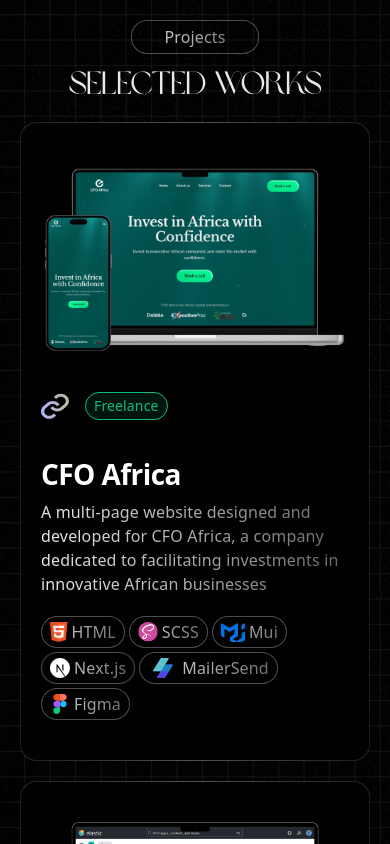
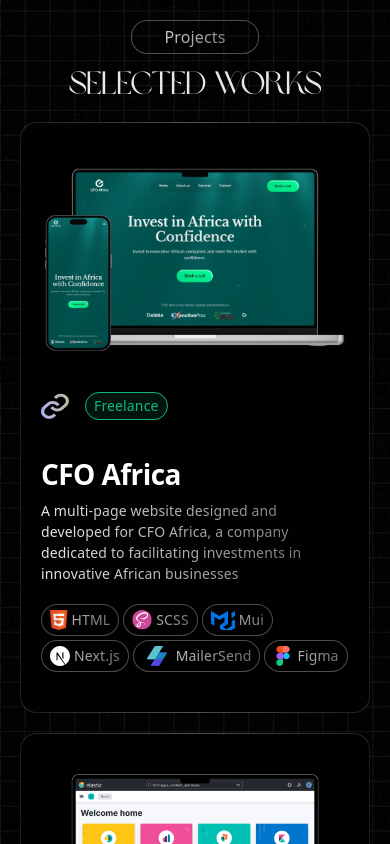
Before and after one commit to VriaA/portfolio, a React (Vite) app: page / in a window 390 px wide. Shown: the part 1280-2124 px from the top of the page. Built offline with nearby package versions, Linux system fonts and the light colour scheme; a web font is replaced by a local one.

Commit message:
add position sticky to all projects

```diff
--- a/src/components/AppLayout.tsx
+++ b/src/components/AppLayout.tsx
@@ -1,25 +1,25 @@
-import { Outlet, useLocation } from "react-router-dom"
-import { useEffect } from "react"
-import Header from "@/components/Header"
-import AppContextProvider from "@/contexts/AppContext"
-import Footer from "@/components/Footer"
-import useScrollToSectionOnHashChange from "@/hooks/useScrollToSectionOnHashChange"
+import { Outlet, useLocation } from "react-router-dom";
+import { useEffect } from "react";
+import Header from "@/components/Header";
+import AppContextProvider from "@/contexts/AppContext";
+import Footer from "@/components/Footer";
+import useScrollToSectionOnHashChange from "@/hooks/useScrollToSectionOnHashChange";
 import { gsap } from "gsap";
 import { useGSAP } from "@gsap/react";
 
 export default function AppLayout() {
-    const location = useLocation()
-    useScrollToSectionOnHashChange()
+    const location = useLocation();
+    useScrollToSectionOnHashChange();
     gsap.registerPlugin(useGSAP);
 
     useEffect(() => {
-        if (location.hash) return
-        window.scrollTo(0, 0)
-    }, [location])
+        if (location.hash) return;
+        window.scrollTo(0, 0);
+    }, [location]);
 
     return (
-        <div className="relative flex flex-col items-center w-full overflow-hidden bg-black px-5 md:px-20">
-            <div className="absolute inset-0 mx-auto z-[1] left-[-1px] top-[-1px] min-w-[1440px] h-full site-bg"></div>
+        <div className="relative flex flex-col items-center w-full bg-black px-5 md:px-20">
+            <div className="absolute inset-0 mx-auto z-[1] left-[-1px] top-[-1px] w-full h-full site-bg"></div>
             <AppContextProvider>
                 <Header />
                 <main className="flex flex-col pt-20 w-full max-w-[1440px]">
@@ -28,5 +28,5 @@ export default function AppLayout() {
                 <Footer />
             </AppContextProvider>
         </div>
-    )
+    );
 }
--- a/src/components/Project/Project.tsx
+++ b/src/components/Project/Project.tsx
@@ -1,6 +1,9 @@
 import { ProjectData } from "@/types/project";
 import GlowingDot from "../GlowingDot";
 import ProjectLinks from "./ProjectLinks";
+import { useLocation } from "react-router-dom";
+import { useContext } from "react";
+import { AppContext, TAppContext } from "@/contexts/AppContext";
 
 export default function Project({
     project,
@@ -20,10 +23,16 @@ export default function Project({
         isFreelance,
         isTeam,
     } = project;
+    const { viewport } = useContext(AppContext) as TAppContext;
+    const location = useLocation();
+    const isProjectsPage = location.pathname === "/projects";
+    const top = viewport.isMobile || isProjectsPage ? 96 : 96 + 80 * index;
+
     return (
         <div
             key={`project-${index + 1}`}
-            className="flex flex-col items-center lg:w-[calc(50%-20px)] xl:w-full bg-metallic-gradient p-[1px] rounded-2xl overflow-hidden">
+            className={`sticky flex-none flex flex-col items-center lg:w-[calc(50%-20px)] xl:w-full bg-metallic-gradient p-[1px] rounded-2xl overflow-hidden`}
+            style={{ top: top }}>
             <div className="flex flex-col xl:flex-row gap-10 items-center xl:items-end xl:justify-between w-full h-full bg-black rounded-2xl px-5 md:px-10 py-10">
                 <img
                     className={`${
@@ -51,7 +60,7 @@ export default function Project({
                         <h4 className="font-satoshi font-bold text-[28px] lg:text-5xl leading-none -tracking-[.02em]">
                             {name}
                         </h4>
-                        <p className="bg-metallic-text text-transparent bg-clip-text mt-3 font-satoshi font-medium text-base lg:text-lg leading-[150%] tracking-[.01em]">
+                        <p className="bg-metallic-text text-transparent bg-clip-text mt-3 font-satoshi font-medium text-sm lg:text-lg leading-[150%] tracking-[.01em]">
                             {description}
                         </p>
 
@@ -61,7 +70,7 @@ export default function Project({
                                 return (
                                     <p
                                         key={`${name}-${techName}`}
-                                        className="project-stack flex items-center gap-1 w-fit px-2 py-1 xl:px-4 xl:py-2 h-8 xl:h-9 font-satoshi font-medium text-base lg:text-base tracking-[.01em] bg-metallic-text text-transparent bg-clip-text !leading-none rounded-2xl border bg-dark-gray/20 border-white/30 shadow-container">
+                                        className="project-stack flex items-center gap-1 w-fit px-2 py-1 xl:px-4 xl:py-2 h-8 xl:h-9 font-satoshi font-medium text-sm lg:text-base tracking-[.01em] bg-metallic-text text-transparent bg-clip-text !leading-none rounded-2xl border bg-dark-gray/20 border-white/30 shadow-container">
                                         {logo}
                                         {techName}
                                     </p>
--- a/src/components/Projects.tsx
+++ b/src/components/Projects.tsx
@@ -24,7 +24,7 @@ export default function Projects({
                 </h3>
             )}
 
-            <div className="flex flex-col gap-5 lg:gap-10 mt-5 md:mt-10 w-full lg:flex-row lg:flex-wrap xl:flex-row ">
+            <div className="flex flex-col lg:flex-row lg:flex-wrap xl:flex-row gap-5 lg:gap-10 w-full mt-5 md:mt-10">
                 {projects.map((project, i) => {
                     return <Project project={project} index={i} />;
                 })}
```
